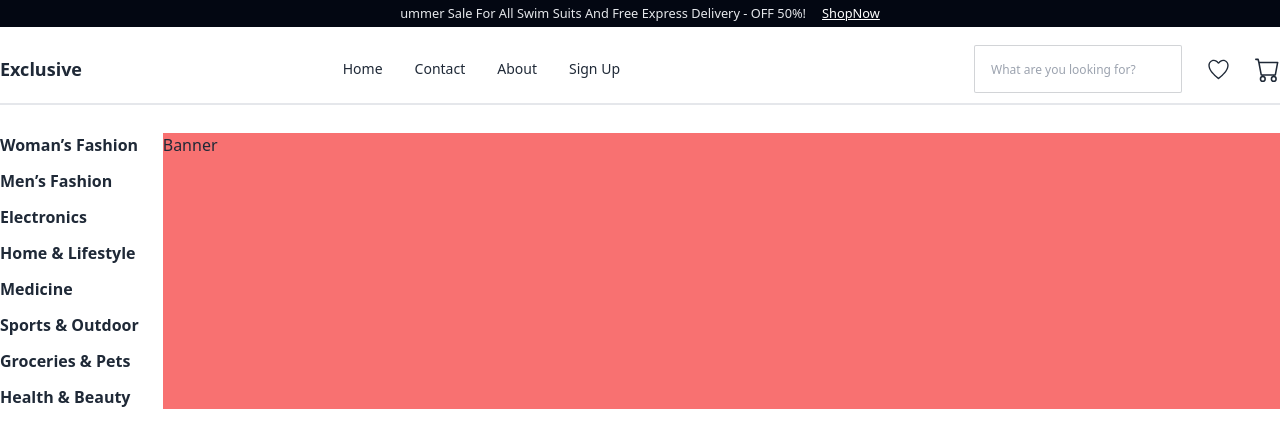
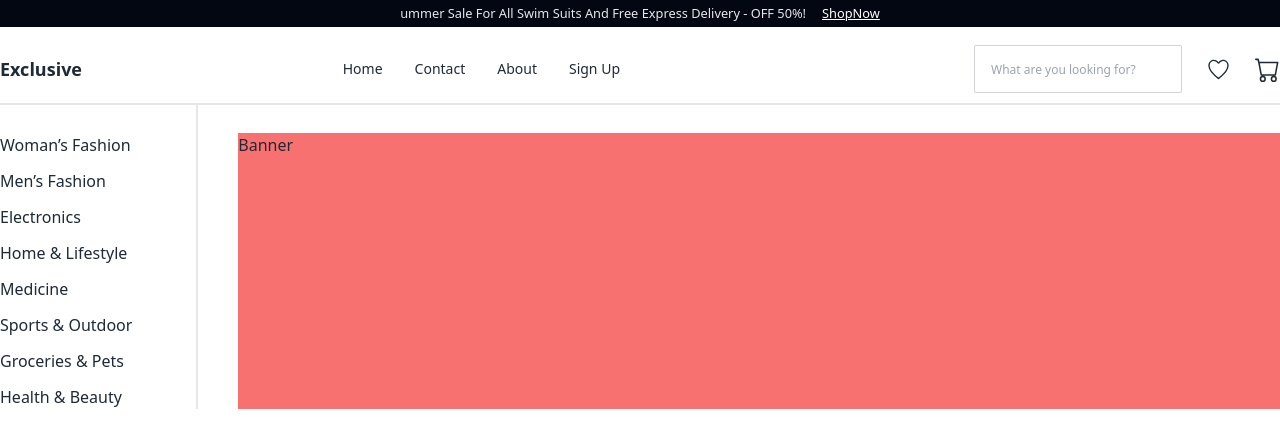
Before and after one commit to Anirbandasjoy/Flash-Sales-Client, a React (Vite) app: page / in a window 1280 px wide. Shown: the top 448 px of the page. Built offline with nearby package versions, Linux system fonts and the light colour scheme.

Commit message:
added side mentitem

```diff
--- a/src/Pages/Home/Banner/Banner.tsx
+++ b/src/Pages/Home/Banner/Banner.tsx
@@ -2,12 +2,14 @@ import SideMenu from "../Sidebar/SideMenu";
 
 const Banner = () => {
   return (
-    <div className="mt-7">
-      <div className="flex gap-6">
-        <div className="">
-          <SideMenu />
+    <div className="">
+      <div className="flex gap-10">
+        <div className=" pr-16 border-r-2 border-gray-200">
+          <div className="mt-7">
+            <SideMenu />
+          </div>
         </div>
-        <div className="flex-1 bg-red-400">
+        <div className="flex-1 bg-red-400 mt-7">
           <h1>Banner</h1>
         </div>
       </div>
--- a/src/Pages/Home/Sidebar/SideMenu.tsx
+++ b/src/Pages/Home/Sidebar/SideMenu.tsx
@@ -4,28 +4,28 @@ const SideMenu = () => {
   return (
     <div>
       <div className="list-none space-y-3">
-        <li className="font-semibold">
+        <li className="">
           <Link to="/Womans-Fashion">Woman’s Fashion</Link>
         </li>
-        <li className="font-semibold">
+        <li className="">
           <Link to="/Womans-Fashion">Men’s Fashion</Link>
         </li>
-        <li className="font-semibold">
+        <li className="">
           <Link to="/Womans-Fashion">Electronics</Link>
         </li>
-        <li className="font-semibold">
+        <li className="">
           <Link to="/Womans-Fashion">Home & Lifestyle</Link>
         </li>
-        <li className="font-semibold">
+        <li className="">
           <Link to="/Womans-Fashion">Medicine</Link>
         </li>
-        <li className="font-semibold">
+        <li className="">
           <Link to="/Womans-Fashion">Sports & Outdoor</Link>
         </li>
-        <li className="font-semibold">
+        <li className="">
           <Link to="/Womans-Fashion">Groceries & Pets</Link>
         </li>
-        <li className="font-semibold">
+        <li className="">
           <Link to="/Womans-Fashion">Health & Beauty</Link>
         </li>
       </div>
```
